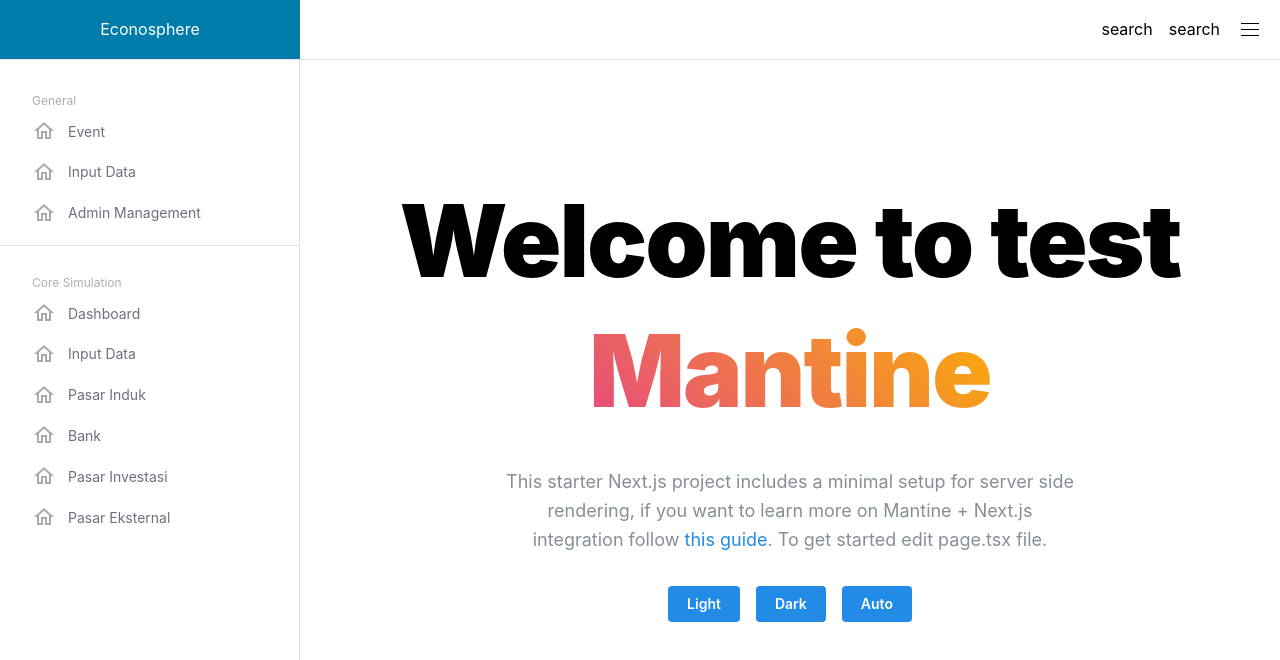
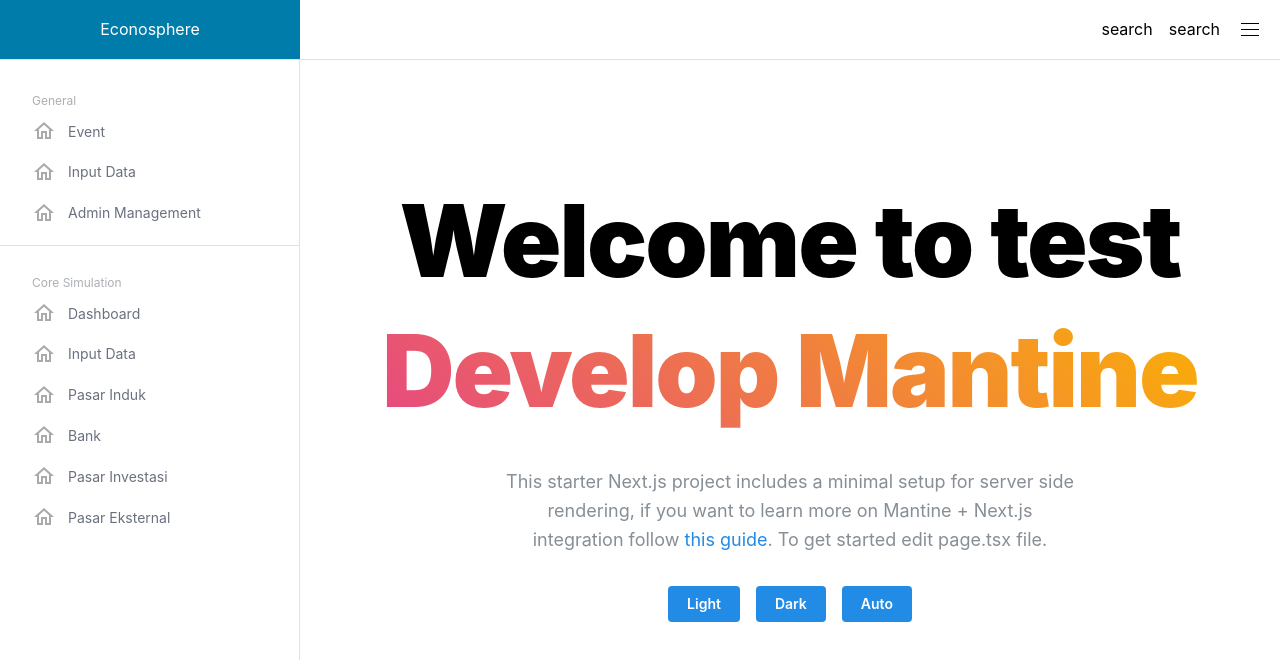
Before and after one commit to Schitzos/tanstack-query-example, a Next.js app: page / in a window 1280 px wide. Shown: the top 660 px of the page. Built offline with nearby package versions, Linux system fonts and the light colour scheme.

Commit message:
style: test add wording

```diff
--- a/src/components/Welcome/Welcome.tsx
+++ b/src/components/Welcome/Welcome.tsx
@@ -7,7 +7,7 @@
       <Title className={classes.title} ta="center" mt={100}>
         Welcome to test{' '}
         <Text inherit variant="gradient" component="span" gradient={{ from: 'pink', to: 'yellow' }}>
-          Mantine
+          Develop Mantine
         </Text>
       </Title>
       <Text c="dimmed" ta="center" size="lg" maw={580} mx="auto" mt="xl">
```
